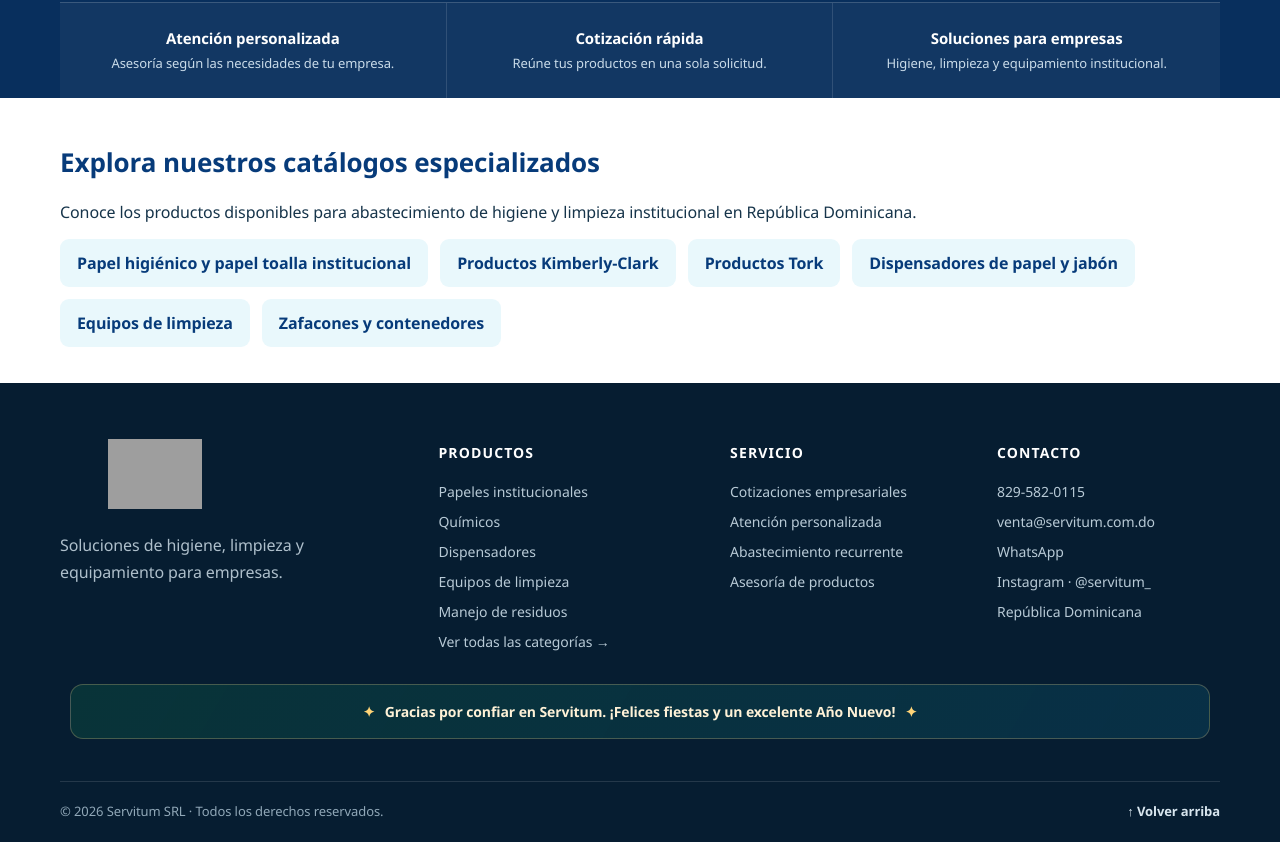
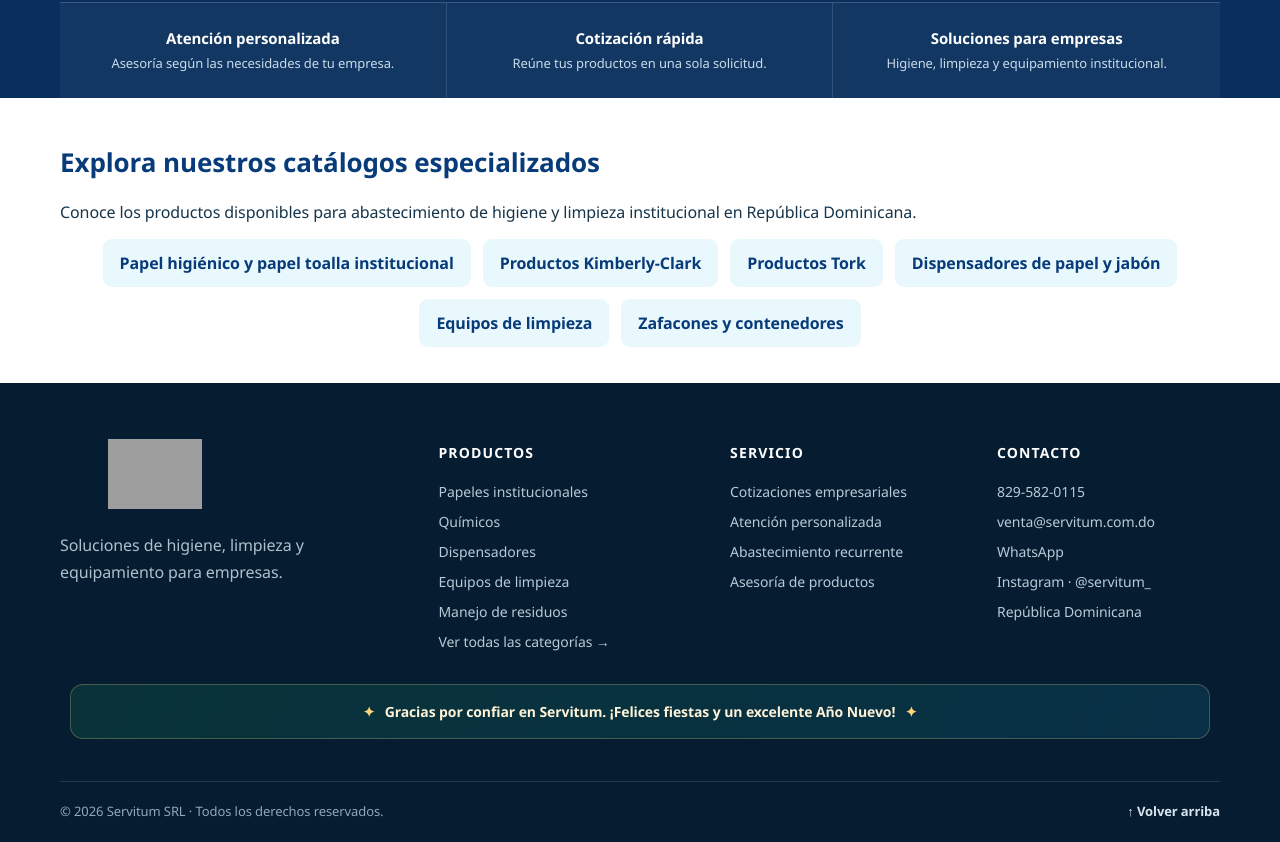
Before and after one commit to jmservitum-star/servitum-web, a plain HTML site: page index.html in a window 1280 px wide. Shown: the part 8542-9384 px from the top of the page. Drawn offline with Linux system fonts and the light colour scheme; grey boxes are pictures that could not be loaded.

Commit message:
Centrar segunda fila de enlaces de catálogos especializados

```diff
--- a/index.html
+++ b/index.html
@@ -1695,7 +1695,7 @@ html.servitum-navidad .servitum-navidad-snow{display:none!important}
   </div>
 </section>
 
-<section class="wrap" aria-label="Catálogos especializados" style="padding:24px 0 36px"><h2 style="color:#073b7a;font-size:26px">Explora nuestros catálogos especializados</h2><p>Conoce los productos disponibles para abastecimiento de higiene y limpieza institucional en República Dominicana.</p><div style="display:flex;gap:12px;flex-wrap:wrap"><a href="/papeles-institucionales.html" style="background:#e9f8fc;padding:13px 17px;border-radius:9px;font-weight:700;color:#073b7a">Papel higiénico y papel toalla institucional</a><a href="/kimberly-clark.html" style="background:#e9f8fc;padding:13px 17px;border-radius:9px;font-weight:700;color:#073b7a">Productos Kimberly-Clark</a><a href="/tork.html" style="background:#e9f8fc;padding:13px 17px;border-radius:9px;font-weight:700;color:#073b7a">Productos Tork</a><a href="/dispensadores.html" style="background:#e9f8fc;padding:13px 17px;border-radius:9px;font-weight:700;color:#073b7a">Dispensadores de papel y jabón</a><a href="/equipos-de-limpieza.html" style="background:#e9f8fc;padding:13px 17px;border-radius:9px;font-weight:700;color:#073b7a">Equipos de limpieza</a><a href="/zafacones.html" style="background:#e9f8fc;padding:13px 17px;border-radius:9px;font-weight:700;color:#073b7a">Zafacones y contenedores</a></div></section>
+<section class="wrap" aria-label="Catálogos especializados" style="padding:24px 0 36px"><h2 style="color:#073b7a;font-size:26px">Explora nuestros catálogos especializados</h2><p>Conoce los productos disponibles para abastecimiento de higiene y limpieza institucional en República Dominicana.</p><div style="display:flex;gap:12px;flex-wrap:wrap;justify-content:center"><a href="/papeles-institucionales.html" style="background:#e9f8fc;padding:13px 17px;border-radius:9px;font-weight:700;color:#073b7a">Papel higiénico y papel toalla institucional</a><a href="/kimberly-clark.html" style="background:#e9f8fc;padding:13px 17px;border-radius:9px;font-weight:700;color:#073b7a">Productos Kimberly-Clark</a><a href="/tork.html" style="background:#e9f8fc;padding:13px 17px;border-radius:9px;font-weight:700;color:#073b7a">Productos Tork</a><a href="/dispensadores.html" style="background:#e9f8fc;padding:13px 17px;border-radius:9px;font-weight:700;color:#073b7a">Dispensadores de papel y jabón</a><a href="/equipos-de-limpieza.html" style="background:#e9f8fc;padding:13px 17px;border-radius:9px;font-weight:700;color:#073b7a">Equipos de limpieza</a><a href="/zafacones.html" style="background:#e9f8fc;padding:13px 17px;border-radius:9px;font-weight:700;color:#073b7a">Zafacones y contenedores</a></div></section>
 </main>
 
 <div class="catalog-modal" id="catalogModal" aria-hidden="true">
```
